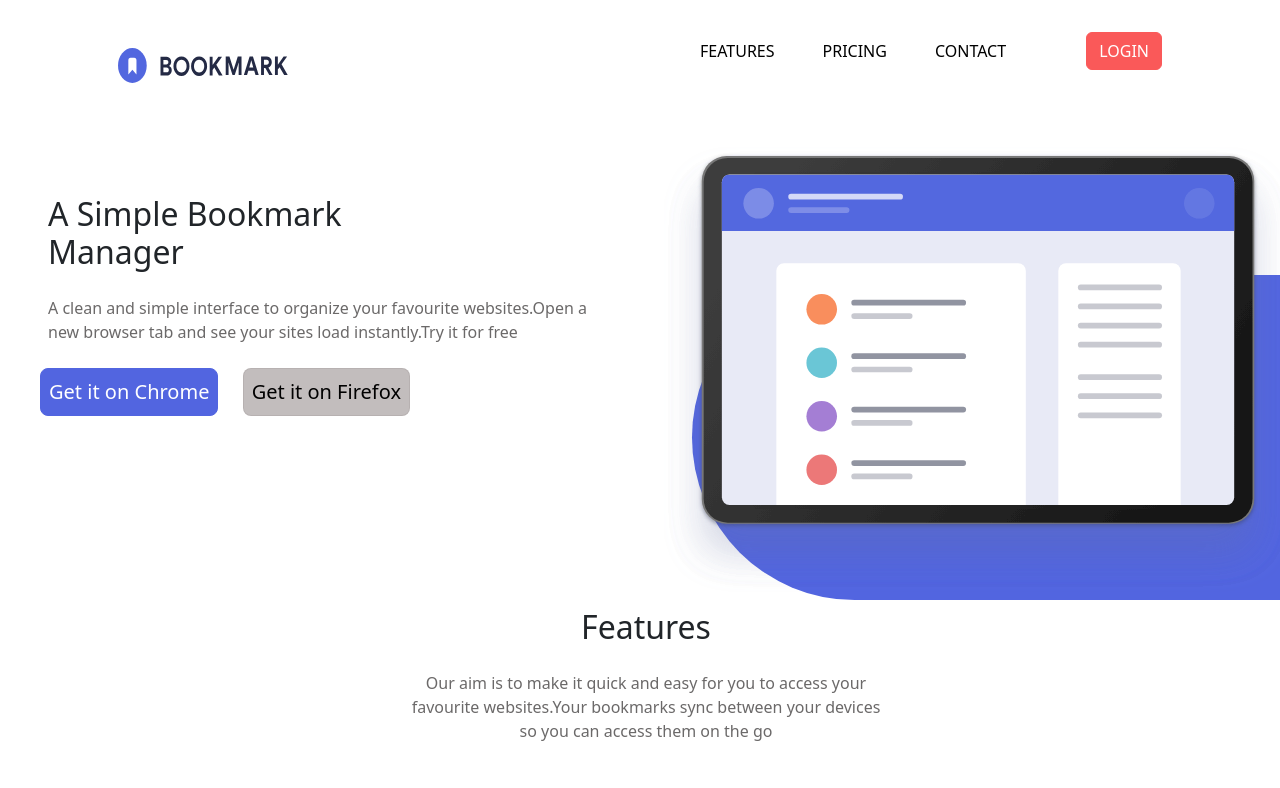
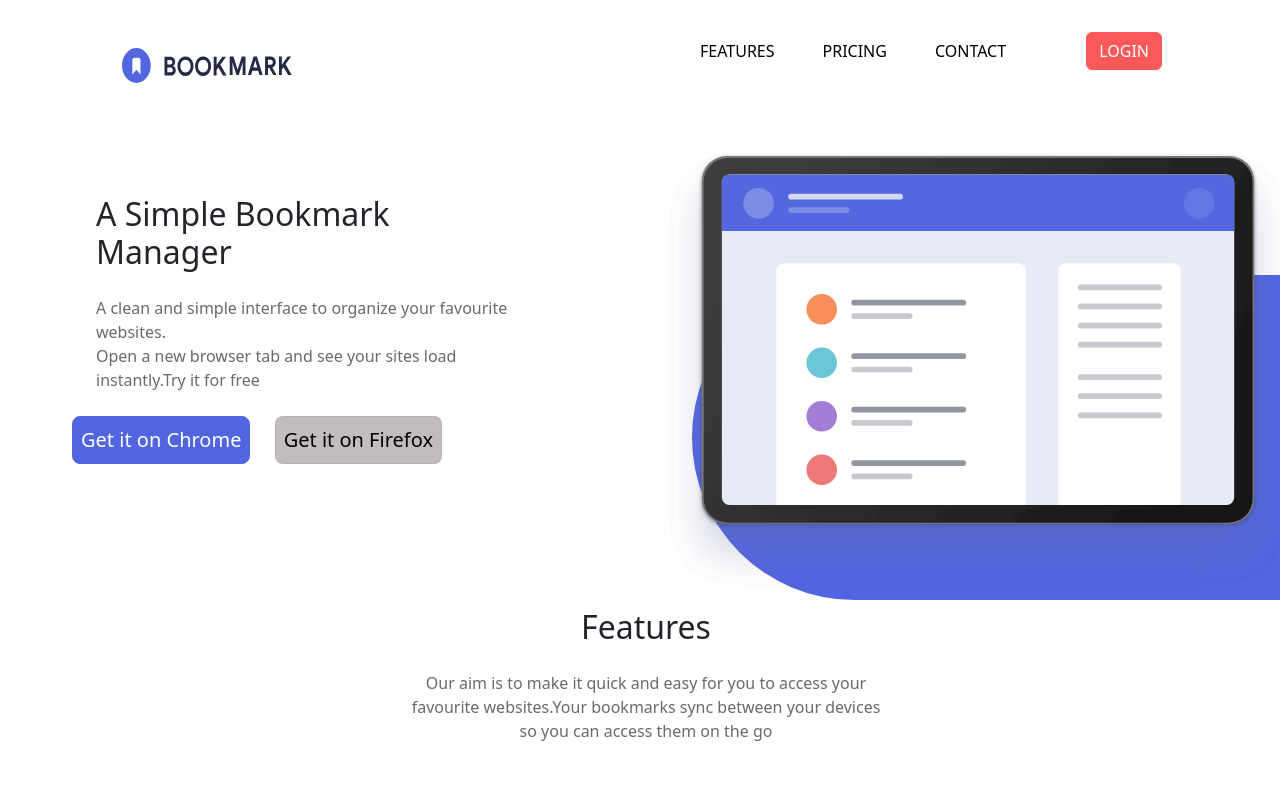
Before and after one commit to llopezgillue/sprint2, a website: page index.html in a window 1280 px wide. Shown: the top 788 px of the page. Drawn offline with nearby package versions, Linux system fonts and the light colour scheme.

Commit message:
version final

```diff
--- a/index.html
+++ b/index.html
@@ -18,10 +18,11 @@
 
       <!-- logo bookmark -->
       <div class="col-6">
-        <nav class="navbar justify-content-around mx-md-0 py-4 sticky-top">
+        <nav class="navbar justify-content-around py-4 sticky-top">
           <div class="container">
             <a class="navbar-brand p-4" href="#">
-              <img src="./Imagenes/logo-bookmark.svg" alt="" width="170" height="35">
+              <img src="./Imagenes/logo-bookmark.svg" alt="" width="170" height="35"
+                class="image ms-1">
             </a>
           </div>
         </nav>
@@ -65,17 +66,18 @@
   <main class="container-fluid pe-0">
 
     <section class="container-fluid pe-0">
-      <div class="row py-3 text-center text-lg-start flex-column-reverse flex-lg-row">
+      <div class="row py-3 text-lg-start flex-column-reverse flex-lg-row">
         <div class="col-12 col-lg-6">
-          <h2 class="main mx-4 mt-5">A Simple Bookmark
+          <h2 class="mt-5 main mx-4 mt-3 col-lg-12 d-flex px-5">A Simple Bookmark
             <br> Manager
           </h2>
-          <p class="paragraph color-text mx-4 my-4">
+          <p class="paragraph color-text mx-4 my-4 px-5">
             A clean and simple interface to organize your favourite
-            websites.Open a new browser tab and see your sites load
-            instantly.Try it for free</p>
+            websites.<br>Open a new browser tab and see your sites load
+            <br> instantly.Try it for free
+          </p>
 
-          <button type="button" class="btn btn-primary btn-lg mx-3 p-2 blueButtons">Get it on Chrome</button>
+          <button type="button" class="btn btn-primary btn-lg mx-3 p-2 blueButtons ms-5">Get it on Chrome</button>
           <button type="button" class="btn btn-secondary greyButtons btn-light btn-lg mr-5 mx-1 p-2">Get it on
             Firefox</button>
 
@@ -135,7 +137,8 @@
                 class="img-fluid" alt="Responsive image">
             </div>
             <div class="col-12 col-md-6 ps-5">
-              <div class="row d-flex fw-bold fontsize50 pt-5 pb-4 text-center text-md-start mx-4 align-items-md-center">Bookmart in one
+              <div class="row d-flex fw-bold fontsize50 pt-5 pb-4 text-center text-md-start mx-4 align-items-md-center">
+                Bookmart in one
                 click
               </div>
               <div class="row d-flex fs-5 textGray text-center text-md-start">Organize your bookmarks however
```
